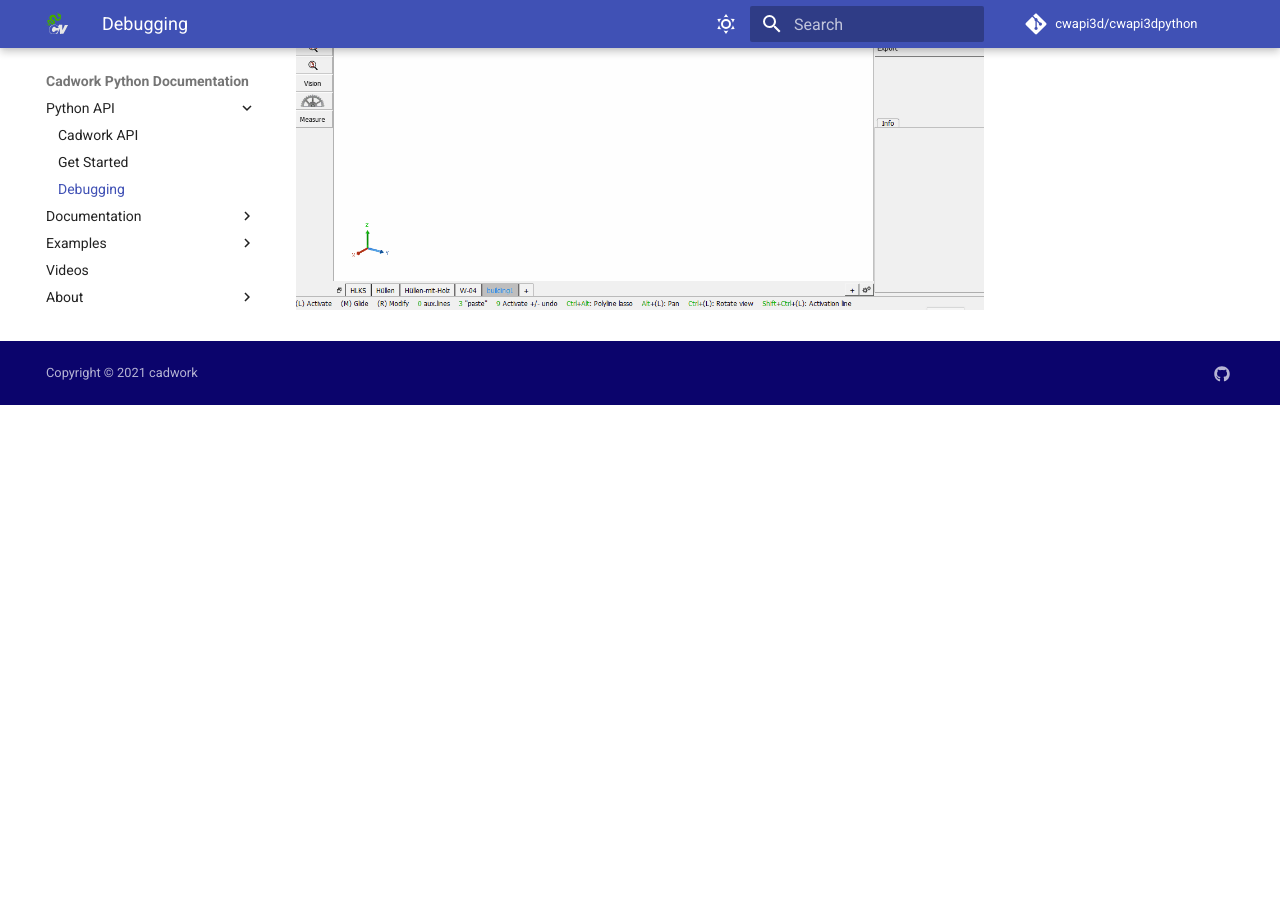
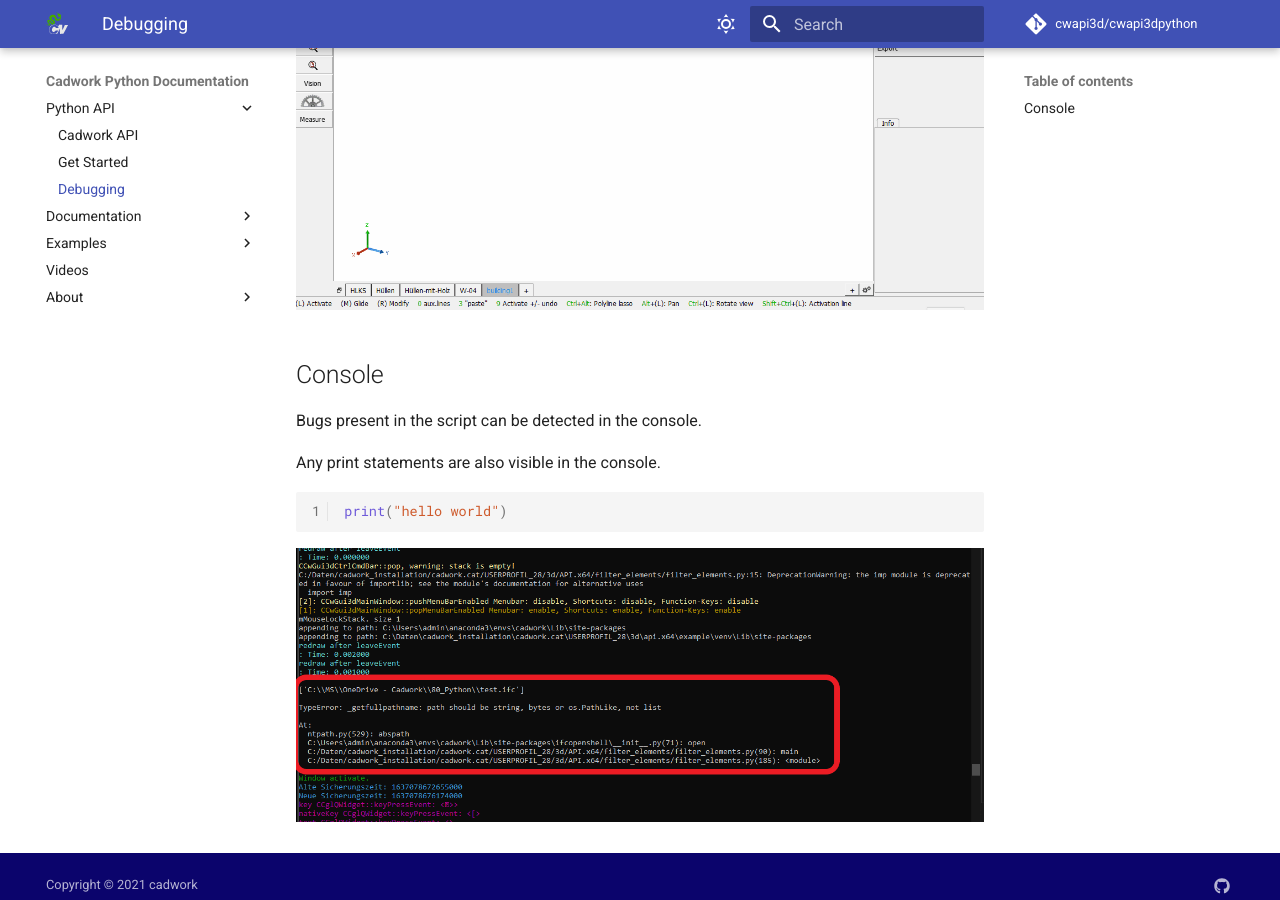
Before and after one commit to cwapi3d/cwapi3dpython, an MkDocs documentation site: the page built from docs/debug.md, in a window 1280 px wide and 900 px high, scrolled down 625 px. Built offline with MkDocs 1.6.1 and Material for MkDocs 9.7.7, drawn with Linux system fonts in a browser that asks for light colours; comment, search, counter and statistics services are not loaded; before the commit the page ends 1030 px from its top, so only the background shows below that.

Commit message:
Debugging - console

````diff
--- a/docs/debug.md
+++ b/docs/debug.md
@@ -7,3 +7,15 @@ User Test -> Userprofile -> Test Options... -> Console
 
 
 ![GIF](img/console.gif){: style="width:900px"}
+
+## Console
+
+Bugs present in the script can be detected in the console.
+
+Any print statements are also visible in the console.
+
+```python
+print("hello world")
+```
+
+![Screenshot](img/console_cw.png){: style="width:800px"}
````
Also changed, not shown: docs/img/console_cw.png (added).
